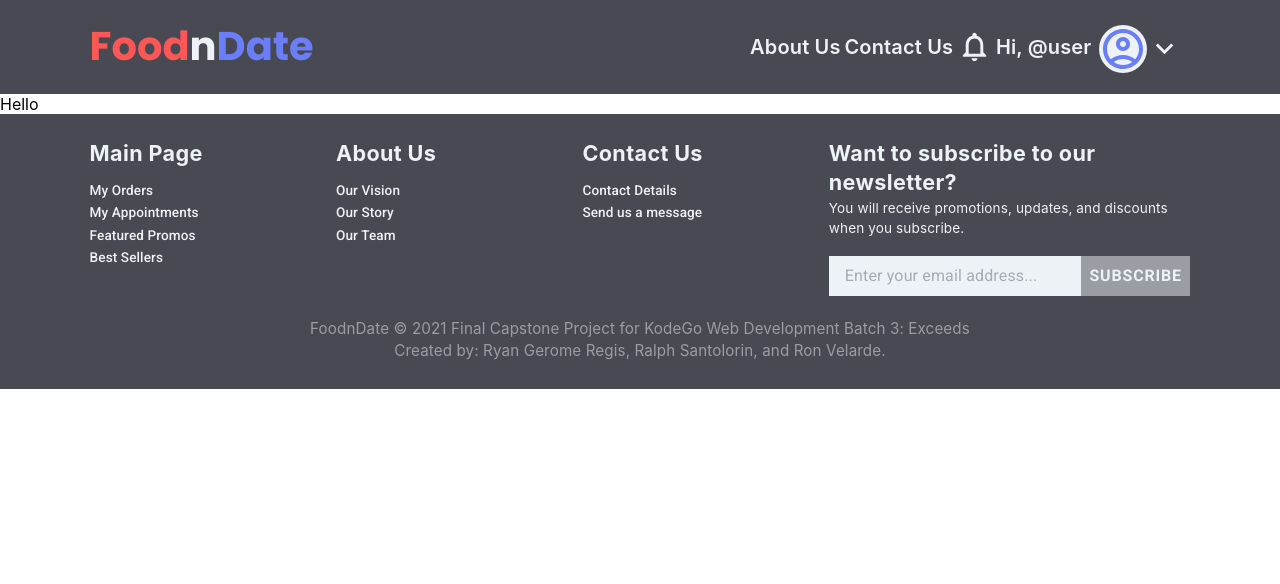
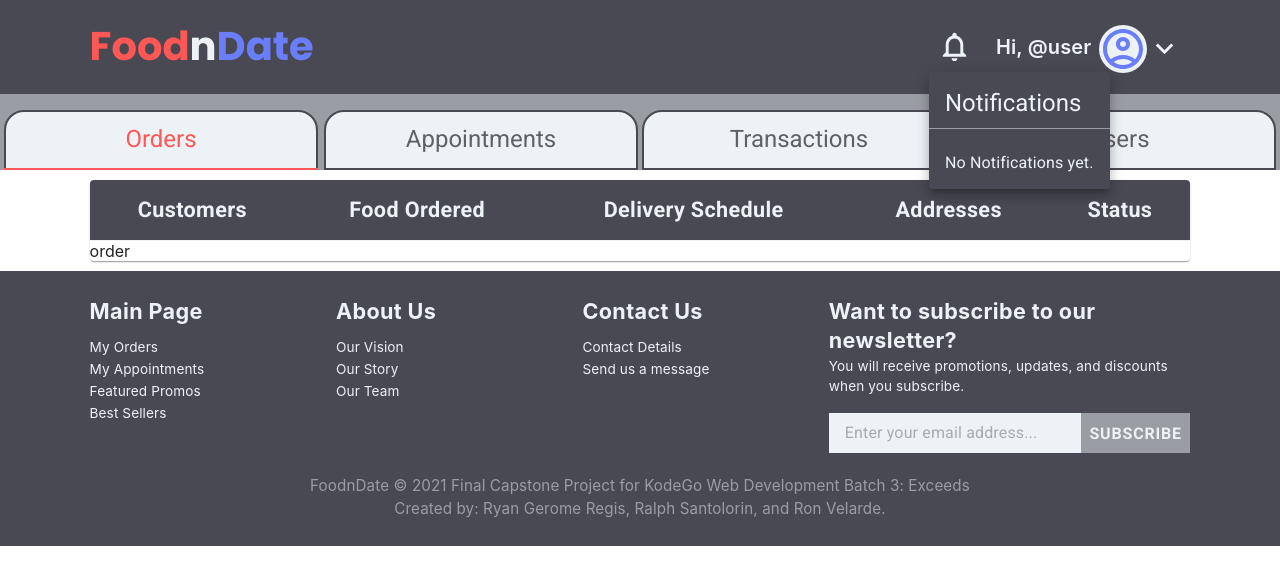
Before and after one commit to ryanregis/FoodnDate, a React (Vite) app in the folder client/: page /admin in a window 1280 px wide. Both pictures are taken after a click on the button 974 px from the left and 46 px from the top of the page. Shown: the top 584 px of the page. Built offline with nearby package versions, Linux system fonts and the light colour scheme.

Commit message:
Admin Table Layout, FInished Notifs and Profile Dropdown in Header

```diff
--- a/client/src/App.jsx
+++ b/client/src/App.jsx
@@ -5,7 +5,7 @@ import theme from "./Theme";
 import './App.css';
 
 import { Header, Footer } from "./components";
-import { Login, Home, Admin } from "./pages";
+import { Login, Home, Admin, Appointment, Order } from "./pages";
 import ProtectedRoute from "./routes/ProtectedRoute";
 
 function App() {
@@ -18,6 +18,8 @@ function App() {
           {/* <Route exact path="/" element={<ProtectedRoute login={isLoggedIn} />}> */}
           <Route path="/" element={[<Header />, <Home />, <Footer />]} />
           <Route path="/admin" element={[<Header />, <Admin />, <Footer />]} />
+          <Route path="/appointment" element={[<Header />, <Appointment />, <Footer />]} />
+          <Route path="/order" element={[<Header />, <Order />, <Footer />]} />
           {/* </Route> */}
           <Route path="/login" element={<Login />} />
         </Routes>
--- a/client/src/Theme.jsx
+++ b/client/src/Theme.jsx
@@ -57,6 +57,13 @@ let theme = createTheme({
       fontSize: "0.95rem",
       lineHeight: 1.5,
       letterSpacing: "0.0075em"
+    },
+    table_header: {
+      color: "#EDF2F6",
+      fontWeight: 700,
+      fontSize: "1.35rem",
+      lineHeight: 1.334,
+      letterSpacing: "0.0165em"
     }
   },
 
--- a/client/src/components/AdminTable.jsx
+++ b/client/src/components/AdminTable.jsx
@@ -0,0 +1,35 @@
+import React from 'react'
+import { Typography, Paper, Table, TableBody, TableCell, TableContainer, TableHead, TableRow } from '@mui/material';
+
+
+export default function AdminTable(props) {
+    return (
+        <TableContainer component={Paper} >
+
+            <Table>
+                <TableHead sx={{ bgcolor: "black.main" }}>
+                    <TableRow >
+                        <TableCell align="center" >
+                            <Typography variant="table_header">Customers</Typography>
+                        </TableCell>
+                        <TableCell align="center">
+                            <Typography variant="table_header">Food Ordered</Typography>
+                        </TableCell>
+                        <TableCell align="center">
+                            <Typography variant="table_header">Delivery Schedule</Typography>
+                        </TableCell>
+                        <TableCell align="center">
+                            <Typography variant="table_header">Addresses</Typography>
+                        </TableCell>
+                        <TableCell align="center">
+                            <Typography variant="table_header">Status</Typography>
+                        </TableCell>
+                    </TableRow>
+                </TableHead>
+                <TableBody>
+                    {props.type}
+                </TableBody>
+            </Table>
+        </TableContainer>
+    )
+}
--- a/client/src/components/Footer.jsx
+++ b/client/src/components/Footer.jsx
@@ -17,7 +17,7 @@ const styles = {
         flexDirection: "column",
         justifyContent: "center",
         mt: "5%",
-        gap: 0.125,
+        gap: 0.5,
     },
     emailInput: {
         bgcolor: "white.main",
@@ -62,7 +62,7 @@ export default function Footer() {
                             <Typography variant="footer_title">{content.title}</Typography>
                             <Box sx={styles.subtitleTexts}>
                                 {content.subtitles.map(text => {
-                                    return <Typography variant="subtitle2" fontSize="0.85em">{text}</Typography>
+                                    return <Typography variant="footer_subtitle" fontSize="0.85em">{text}</Typography>
                                 })}
                             </Box>
                         </Grid>
--- a/client/src/components/Header.jsx
+++ b/client/src/components/Header.jsx
@@ -1,5 +1,8 @@
+import React from "react";
 import { Box, Typography, IconButton } from "@mui/material";
 import { Link } from "react-router-dom";
+
+import { NotificationDropdown, ProfileDropdown } from "./";
 
 import NotificationsNoneIcon from '@mui/icons-material/NotificationsNone';
 import AccountCircleOutlinedIcon from '@mui/icons-material/AccountCircleOutlined';
@@ -16,19 +19,28 @@ const styles = {
         alignItems: "center"
     },
     contents: {
-        width: "40%",
         display: "flex",
-        justifyContent: "space-between",
+        justifyContent: "flex-end",
         alignItems: "center"
     },
     icons: {
         display: "flex",
         justifyContent: "space-around",
-        alignItems: "center"
+        alignItems: "center",
     }
 }
 
 export default function Header() {
+
+    const [profileEl, setProfileEl] = React.useState(null);
+    const [notifEl, setNotifEl] = React.useState(null);
+    const openProfile = Boolean(profileEl);
+    const openNotif = Boolean(notifEl);
+    const handleProfileClick = (e) => setProfileEl(e.currentTarget);
+    const handleNotifClick = (e) => setNotifEl(e.currentTarget);
+    const handleProfileClose = () => setProfileEl(null);
+    const handleNotifClose = () => setNotifEl(null);
+
     return (
         <Box sx={styles.root}>
             <Typography variant="brand">
@@ -36,17 +48,17 @@ export default function Header() {
             </Typography>
 
             <Box sx={styles.contents}>
-                <Typography variant="navlink">About Us</Typography>
-                <Typography variant="navlink">Contact Us</Typography>
-                <IconButton sx={{p: 0}}>
-                    <NotificationsNoneIcon sx={{ color: "white.main" }} fontSize="large" />
-                </IconButton>
                 <Box sx={styles.icons}>
+                    <IconButton onClick={handleNotifClick} sx={{ mr: 2 }}>
+                        <NotificationsNoneIcon sx={{ color: "white.main" }} fontSize="large" />
+                    </IconButton>
+                    <NotificationDropdown handleClose={handleNotifClose} open={openNotif} anchorEl={notifEl} />
                     <Typography variant="navlink">Hi, @user</Typography>
-                    <IconButton sx={{ mt: 0.5 }}>
+                    <IconButton onClick={handleProfileClick} sx={{ mt: 0.5 }}>
                         <AccountCircleOutlinedIcon sx={{ color: "secondary.main", fontSize: "3rem", bgcolor: "white.main", borderRadius: 200, }} fontSize="large" />
                         <KeyboardArrowDownIcon sx={{ color: "white.main" }} fontSize="large" />
                     </IconButton>
+                    <ProfileDropdown handleClose={handleProfileClose} open={openProfile} anchorEl={profileEl} />
                 </Box>
             </Box>
         </Box>
--- a/client/src/components/NotificationDropdown.jsx
+++ b/client/src/components/NotificationDropdown.jsx
@@ -0,0 +1,34 @@
+import React from 'react'
+import { Paper, Divider, Menu, MenuItem, ListItemIcon, ListItemText, Typography } from '@mui/material';
+import { makeStyles } from '@mui/styles';
+import theme from '../Theme';
+
+const useStyles = makeStyles(() => ({
+    root: {
+        "& .MuiMenu-paper": {
+            backgroundColor: `${theme.palette.black.main} !important`,
+            color: theme.palette.white.main
+        }
+    }
+
+}));
+
+export default function NotificationDropdown(props) {
+    const classes = useStyles();
+    return (
+        <Menu
+            className={classes.root}
+            anchorEl={props.anchorEl}
+            open={props.open}
+            onClose={props.handleClose}
+            sx={{ width: 300, maxWidth: "70%" }}
+        >
+            <Typography variant="h5" sx={{ mx: 2, my: 1 }}>Notifications</Typography>
+            <Divider />
+            <MenuItem onClick={props.handleClose} sx={{ mt: 2 }}>
+                No Notifications yet.
+            </MenuItem>
+
+        </Menu>
+    )
+}
--- a/client/src/components/ProfileDropdown.jsx
+++ b/client/src/components/ProfileDropdown.jsx
@@ -0,0 +1,58 @@
+import React from 'react'
+import { Paper, Menu, MenuItem, ListItemIcon, ListItemText, Typography } from '@mui/material';
+import { makeStyles } from '@mui/styles';
+import theme from '../Theme';
+
+import AccountCircleOutlinedIcon from '@mui/icons-material/AccountCircleOutlined';
+import EventIcon from '@mui/icons-material/Event';
+import ShoppingCartIcon from '@mui/icons-material/ShoppingCart';
+import InfoIcon from '@mui/icons-material/Info';
+import ContactPageIcon from '@mui/icons-material/ContactPage';
+import LogoutIcon from '@mui/icons-material/Logout';
+
+const useStyles = makeStyles(() => ({
+    root: {
+        "& .MuiMenu-paper": {
+            backgroundColor: `${theme.palette.black.main} !important`,
+            color: theme.palette.white.main
+        }
+    }
+}));
+
+export default function ProfileDropdown(props) {
+    const classes = useStyles();
+    const profileContents = [
+        { name: "My Profile", icon: <AccountCircleOutlinedIcon color='white' fontSize="large" /> },
+        { name: "My Appointments", icon: <EventIcon color='white' fontSize="large" /> },
+        { name: "My Orders", icon: <ShoppingCartIcon color='white' fontSize="large" /> },
+        { name: "About Us", icon: <InfoIcon color='white' fontSize="large" /> },
+        { name: "Contact Us", icon: <ContactPageIcon color='white' fontSize="large" /> },
+        { name: "Logout", icon: <LogoutIcon color='white' fontSize="large" /> },
+    ];
+
+    return (
+        <Paper>
+            <Menu
+                className={classes.root}
+                anchorEl={props.anchorEl}
+                open={props.open}
+                onClose={props.handleClose}
+            >
+                {
+                    profileContents.map((content) => {
+                        return (
+                            <MenuItem onClick={props.handleClose}>
+                                <ListItemIcon  >
+                                    {content.icon}
+                                </ListItemIcon>
+                                <ListItemText sx={{ ml: 3 }}>
+                                    {content.name}
+                                </ListItemText>
+                            </MenuItem>
+                        )
+                    })
+                }
+            </Menu>
+        </Paper>
+    )
+}
--- a/client/src/components/index.js
+++ b/client/src/components/index.js
@@ -1,3 +1,6 @@
 
 export { default as Header } from "./Header";
 export { default as Footer } from "./Footer";
+export { default as AdminTable } from "./AdminTable";
+export { default as NotificationDropdown } from "./NotificationDropdown";
+export { default as ProfileDropdown } from "./ProfileDropdown";
--- a/client/src/pages/Admin.jsx
+++ b/client/src/pages/Admin.jsx
@@ -1,11 +1,73 @@
 import React from 'react'
-import { Box } from '@mui/material'
+import { Box, useMediaQuery, Tabs, Tab, Typography } from '@mui/material'
 import { makeStyles } from '@mui/styles'
+import theme from '../Theme';
+import { AdminTable } from '../components';
+
+const useStyles = makeStyles(() => ({
+    root: {
+
+    },
+    tabs: {
+        backgroundColor: theme.palette.white.main,
+        border: "2px solid",
+        borderColor: theme.palette.black.main,
+        borderRadius: "20px 20px 0 0",
+    }
+}));
+
+function TabPanel(props) {
+    const { children, value, index, ...other } = props;
+
+    return (
+        <div
+            role="tabpanel"
+            hidden={value !== index}
+            id={`tabpanel-${index}`}
+            aria-labelledby={`tab-${index}`}
+            {...other}
+        >
+            {value === index && (
+                <Box sx={{ padding: '10px clamp(50px, 7%, 200px)', }}>
+                    {children}
+                </Box>
+            )}
+        </div>
+    );
+}
 
 export default function Admin() {
+    const classes = useStyles();
+    const isMobile = useMediaQuery(theme.breakpoints.down("md"));
+    const [tabValue, setTabValue] = React.useState(0);
+
+    const handleTabChange = (e, newValue) => {
+        setTabValue(newValue);
+    }
+
     return (
         <Box>
-            Hello
+            <Box sx={{ zIndex: 10, bgcolor: "neutral.main" }} >
+                <Tabs value={tabValue} onChange={handleTabChange}
+                    variant="fullWidth">
+                    <Tab className={classes.tabs} sx={{ mt: 2, mx: 0.5 }} label={<Typography variant="h5">Orders</Typography>} />
+                    <Tab className={classes.tabs} sx={{ mt: 2, mx: 0.25 }} label={<Typography variant="h5">Appointments</Typography>} />
+                    <Tab className={classes.tabs} sx={{ mt: 2, mx: 0.25 }} label={<Typography variant="h5">Transactions</Typography>} />
+                    <Tab className={classes.tabs} sx={{ mt: 2, mx: 0.5 }} label={<Typography variant="h5">Users</Typography>} />
+                </Tabs>
+            </Box>
+            <TabPanel value={tabValue} index={0}>
+                <AdminTable type="order" />
+            </TabPanel>
+            <TabPanel value={tabValue} index={1}>
+                <AdminTable type="appointment" />
+            </TabPanel>
+            <TabPanel value={tabValue} index={2}>
+                <AdminTable type="transaction" />
+            </TabPanel>
+            <TabPanel value={tabValue} index={3}>
+                <AdminTable type="user" />
+            </TabPanel>
         </Box>
     )
 }
--- a/client/src/pages/index.js
+++ b/client/src/pages/index.js
@@ -3,3 +3,5 @@
 export {default as Login} from "./Login";
 export {default as Home} from "./Home";
 export {default as Admin} from "./Admin";
+export {default as Appointment} from "./Appointment";
+export {default as Order} from "./Order";
```
Also changed, not shown: client/src/pages/Appointment.jsx (+9 -0 lines), client/src/pages/Order.jsx (+12 -0 lines).
